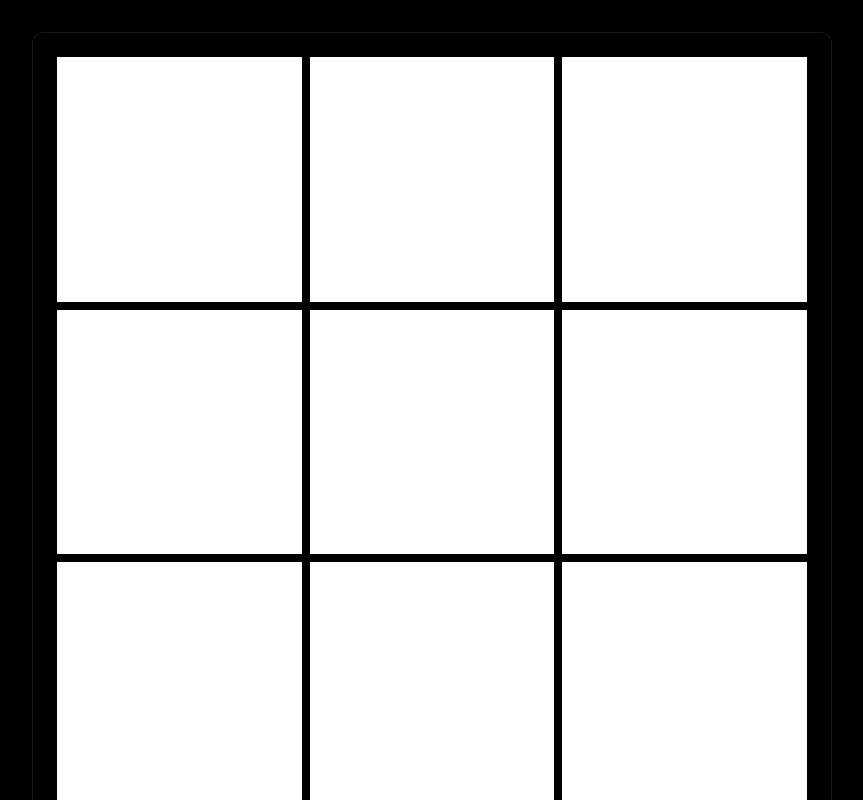
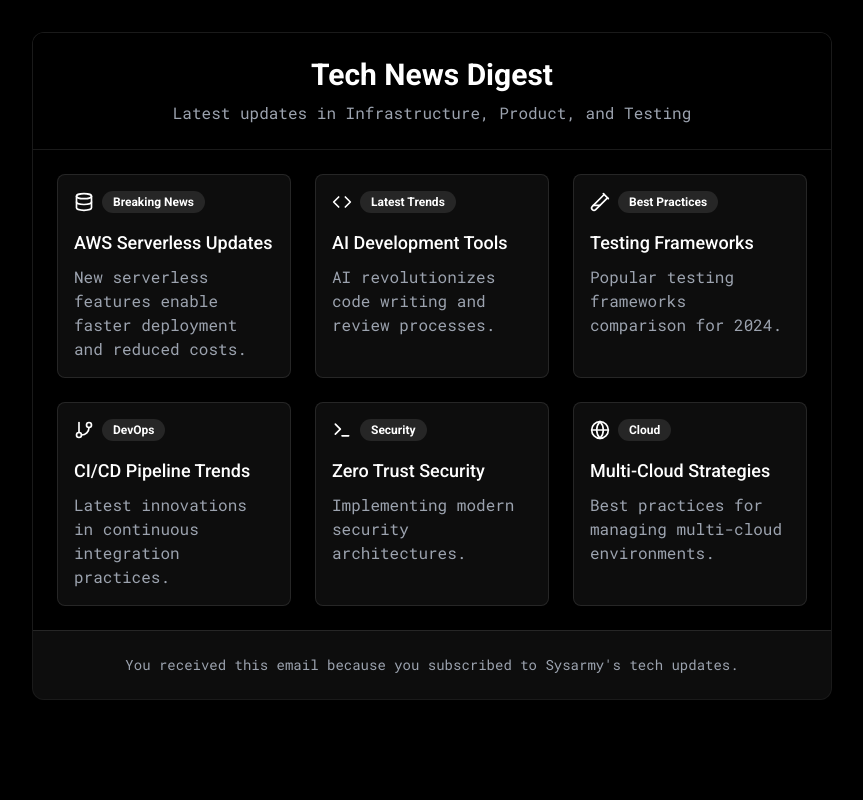
Before and after one commit to jassus/sysarmy-news, a React (Vite) app: page / in a window 1280 px wide. Shown: the top 800 px of the page, without its empty margins (208-1071 px from the left). Built offline with nearby package versions, Linux system fonts and the light colour scheme.

Commit message:
Remove unnecessary divs
Removed the unnecessary divs above the "Tech News Digest" heading in the `Index` component.  This simplifies the code structure and improves readability.

```diff
--- a/src/pages/Index.tsx
+++ b/src/pages/Index.tsx
@@ -1,4 +1,3 @@
-
 import { Card } from "@/components/ui/card";
 import { Badge } from "@/components/ui/badge";
 import { LucideGlobe, LucideDatabase, LucideCode, LucideTestTube2, LucideGitBranch, LucideTerminal } from "lucide-react";
@@ -10,17 +9,6 @@ const Index = () => {
       <div className="mx-auto max-w-[800px] bg-[#000000] rounded-xl shadow-lg overflow-hidden border border-white/10">
         {/* Header */}
         <div className="bg-[#000000] p-6 text-center border-b border-white/10">
-          <div className="grid grid-cols-3 gap-2 mb-6">
-            <div className="aspect-square bg-white"></div>
-            <div className="aspect-square bg-white"></div>
-            <div className="aspect-square bg-white"></div>
-            <div className="aspect-square bg-white"></div>
-            <div className="aspect-square bg-white"></div>
-            <div className="aspect-square bg-white"></div>
-            <div className="aspect-square bg-white"></div>
-            <div className="aspect-square bg-white"></div>
-            <div className="aspect-square bg-white"></div>
-          </div>
           <h1 className="text-2xl md:text-3xl font-bold text-white mb-2 font-sans">
             Tech News Digest
           </h1>
```
